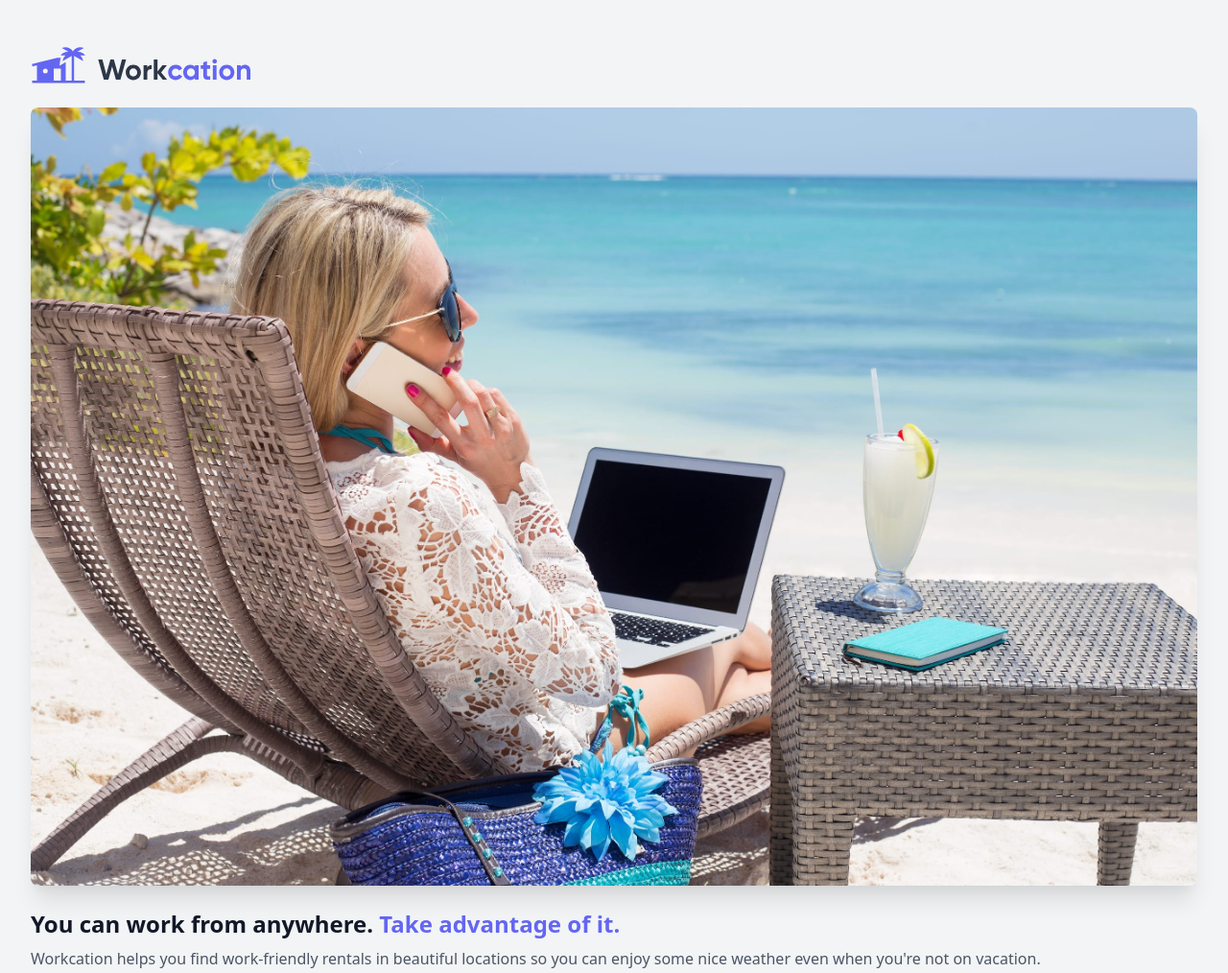
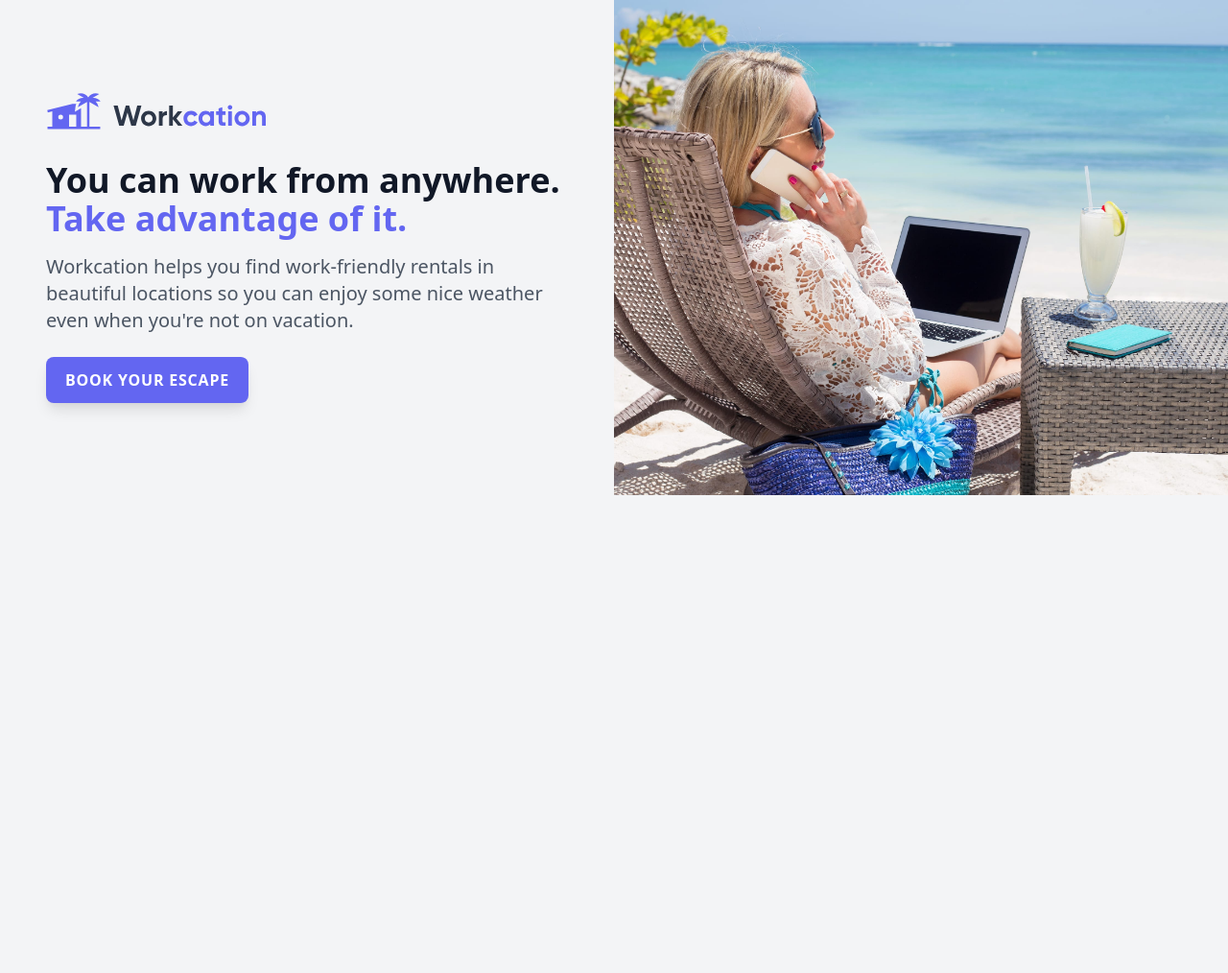
Before and after one commit to joelrdz/tailwind-zero, a website built with Vite: page index.html in a window 1280 px wide. Shown: the top 1014 px of the page at 96% size. After the commit the page ends 800 px from the top, so only its background shows below. Built offline with nearby package versions, Linux system fonts and the light colour scheme.

Commit message:
responsive design with tailwind

```diff
--- a/index.html
+++ b/index.html
@@ -8,19 +8,30 @@
   <link rel="stylesheet" href="/css/tailwind.css">
 </head>
 <body class="bg-gray-100">
-  <div class="px-8 py-12">
+  <div class="grid lg:grid-cols-2 2xl:grid-cols-5">
+    <div class="px-8 py-12 max-w-md mx-auto sm:max-w-xl lg:px-12 lg:py-24 lg:max-w-full xl:mr-0 2xl:col-span-2">
+      <div class="xl:max-w-xl">
         <img class="h-10" src="/img/logo.svg" alt="Workcation">
-    <img class="mt-6 rounded-lg shadow-xl" src="/img/beach-work.jpg" alt="Woman workcationing on the beach">
-    <h1 class="mt-6 text-2xl font-bold text-gray-900">You can work from anywhere. <span class="text-indigo-500">Take advantage of it.</span></h1>
-    <p class="mt-2 text-gray-600">
+        <img class="mt-6 rounded-lg shadow-xl sm:mt-8 sm:h-64 sm:w-full sm:object-cover object-center lg:hidden" src="/img/beach-work.jpg" alt="Woman workcationing on the beach">
+        <h1 class="mt-6 text-2xl font-bold text-gray-900 sm:mt-8 sm:text-4xl lg:text-3xl xl:text-4xl">
+          You can work from anywhere.
+          <br class="hidden lg:inline">
+          <span class="text-indigo-500">Take advantage of it.</span>
+        </h1>
+        <p class="mt-2 text-gray-600 sm:mt-4 sm:text-xl">
           Workcation helps you find work-friendly rentals in beautiful locations
           so you can enjoy some nice weather even when you're not on vacation.
         </p>
-    <div class="mt-4">
-      <a class="inline-block px-5 py-3 rounded-lg shadow-lg bg-indigo-500 text-white uppercase tracking-wider font-semibold text-sm" href="#">
+        <div class="mt-4 sm:mt-6">
+          <a class="inline-block px-5 py-3 rounded-lg shadow-lg bg-indigo-500 text-white uppercase tracking-wider font-semibold text-sm sm:text-base" href="#">
             Book your escape
           </a>
         </div>
       </div>
+    </div>
+    <div class="hidden relative lg:block 2xl:col-span-3">
+      <img class="absolute inset-0 w-full h-full object-cover object-center" src="/img/beach-work.jpg" alt="Woman workcationing on the beach">
+    </div>
+  </div>
 </body>
 </html>
```
Lines whose indentation alone changed are shown as unchanged.
